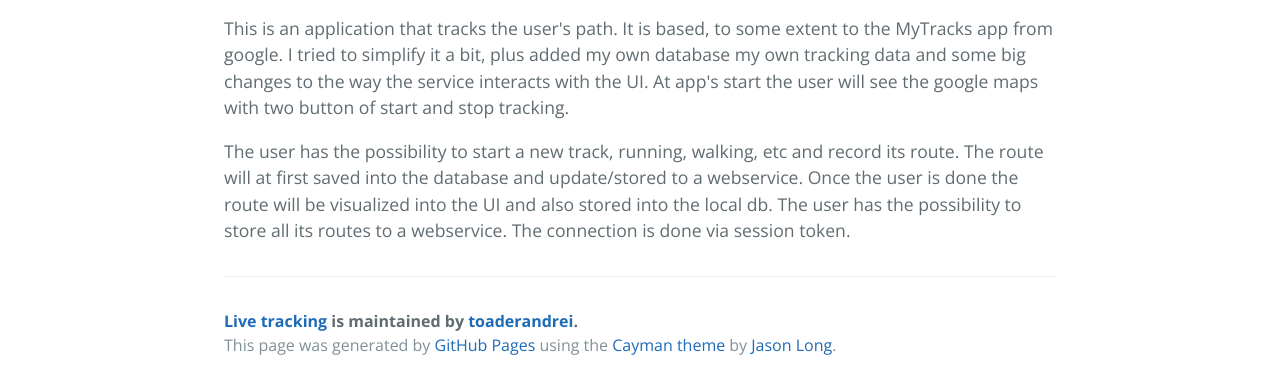
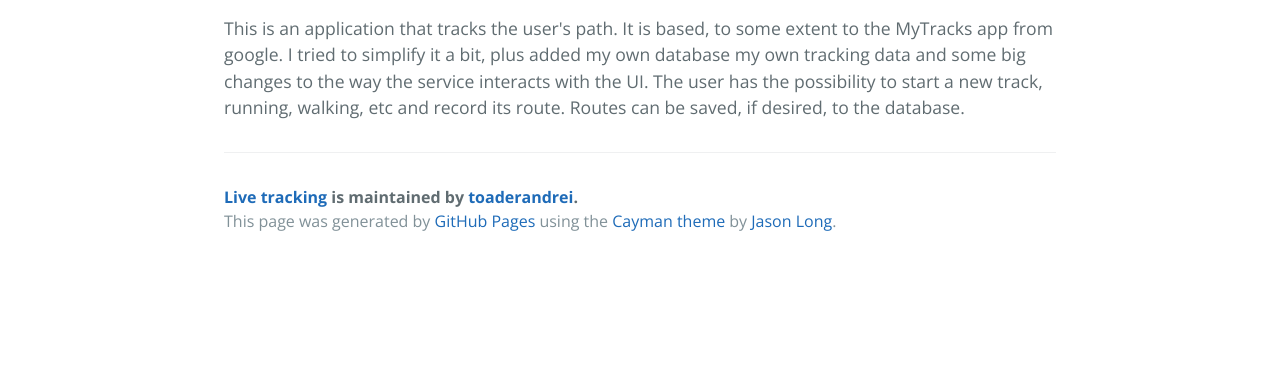
Before and after one commit to toaderandrei/TrackMe, a plain HTML site: page index.html in a window 1280 px wide. Shown: the part 457-846 px from the top of the page. After the commit the page ends 800 px from the top, so only its background shows below. Drawn offline with nearby package versions, Linux system fonts and the light colour scheme.

Commit message:
Create gh-pages branch via GitHub

```diff
--- a/index.html
+++ b/index.html
@@ -25,12 +25,7 @@
 <p>This is an application that tracks the user's path. It is based, to some extent to the MyTracks app from google.
 I tried to simplify it a bit, plus added my own database my own tracking data and some big changes to the way
 the service interacts with the UI.
-At app's start the user will see the google maps with two button of start and stop tracking.</p>
-
-<p>The user has the possibility to start a new track, running, walking, etc and record its route. The route will at first saved into the database and update/stored to a webservice.
-Once the user is done the route will be visualized into the UI and also stored into the local db.
-The user has the possibility to store all its routes to a webservice.
-The connection is done via session token.</p>
+The user has the possibility to start a new track, running, walking, etc and record its route. Routes can be saved, if desired, to the database.</p>
 
       <footer class="site-footer">
         <span class="site-footer-owner"><a href="https://github.com/toaderandrei/live_tracking">Live tracking</a> is maintained by <a href="https://github.com/toaderandrei">toaderandrei</a>.</span>
--- a/params.json
+++ b/params.json
@@ -1,6 +1,6 @@
 {
   "name": "Live tracking",
   "tagline": "TackMe",
-  "body": "##TrackMe\r\n\r\nThis is an application that tracks the user's path. It is based, to some extent to the MyTracks app from google.\r\nI tried to simplify it a bit, plus added my own database my own tracking data and some big changes to the way\r\nthe service interacts with the UI.\r\nAt app's start the user will see the google maps with two button of start and stop tracking.\r\n\r\n\r\nThe user has the possibility to start a new track, running, walking, etc and record its route. The route will at first saved into the database and update/stored to a webservice.\r\nOnce the user is done the route will be visualized into the UI and also stored into the local db. \r\nThe user has the possibility to store all its routes to a webservice.\r\nThe connection is done via session token.\r\n",
+  "body": "##TrackMe\r\n\r\nThis is an application that tracks the user's path. It is based, to some extent to the MyTracks app from google.\r\nI tried to simplify it a bit, plus added my own database my own tracking data and some big changes to the way\r\nthe service interacts with the UI.\r\nThe user has the possibility to start a new track, running, walking, etc and record its route. Routes can be saved, if desired, to the database.\r\n",
   "note": "Don't delete this file! It's used internally to help with page regeneration."
 }
```
